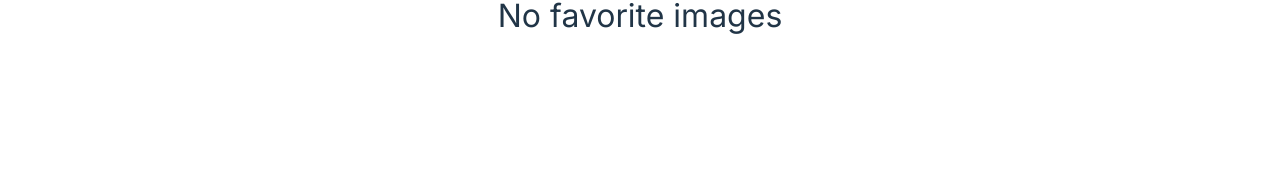
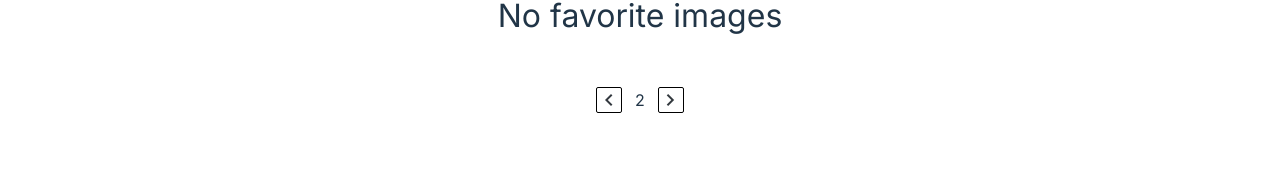
Before and after one commit to alejandroluisacosta/image-nation, a React (Vite) app: page /favorites in a window 1280 px wide. Shown: the part 496-674 px from the top of the page. Built offline with nearby package versions, Linux system fonts and the light colour scheme; a web font is replaced by a local one.

Commit message:
add: pagination 'previous' button disabled when page is 1

```diff
--- a/src/Components/PaginationComponent/PaginationComponent.jsx
+++ b/src/Components/PaginationComponent/PaginationComponent.jsx
@@ -1,11 +1,10 @@
 import IconButton from '@mui/joy/IconButton';
 import './PaginationComponent.css';
-import { current } from '@reduxjs/toolkit';
 
 const PaginationComponent = ({ currentPage, nextPageHandler, previousPageHandler }) => {
     return (
         <div className="pagination-container">
-        <IconButton onClick={previousPageHandler}>
+        <IconButton onClick={previousPageHandler} disabled={currentPage === 1}>
             <span className="pagintaion-container__button material-symbols-outlined">
                 chevron_left
             </span>
--- a/src/Pages/FavoritesPage/FavoritesPage.jsx
+++ b/src/Pages/FavoritesPage/FavoritesPage.jsx
@@ -9,7 +9,7 @@ import FooterComponent from '../../Components/FooterComponent/FooterComponent';
 import NavbarComponent from '../../Components/NavbarComponent/NavbarComponent';
 import { ToastContainer, toast } from 'react-toastify';
 import 'react-toastify/dist/ReactToastify.css';
-import { current } from '@reduxjs/toolkit';
+import PaginationComponent from '../../Components/PaginationComponent/PaginationComponent';
 
 const FavoritesPage = () => {
 
@@ -49,6 +49,14 @@ const FavoritesPage = () => {
         }
         setRenderedImages(sortedImages);
       };
+
+      const nextPageHandler = () => {
+        setCurrentPage(currentPage + 1);
+      }
+
+      const previousPageHandler = () => {
+        setCurrentPage(currentPage - 1);
+      }
 
       useEffect(() => {
         setRenderedImages(Favorites);
@@ -149,6 +157,11 @@ const FavoritesPage = () => {
             </div>
             </>
         }
+        <PaginationComponent
+            currentPage={currentPage}
+            nextPageHandler={nextPageHandler}
+            previousPageHandler={previousPageHandler}
+        />
         {Favorites.length >= 4 || (Favorites.length > 1 && window.innerWidth < 1000) ?
         <FooterComponent className="footer"/>
         :
```
